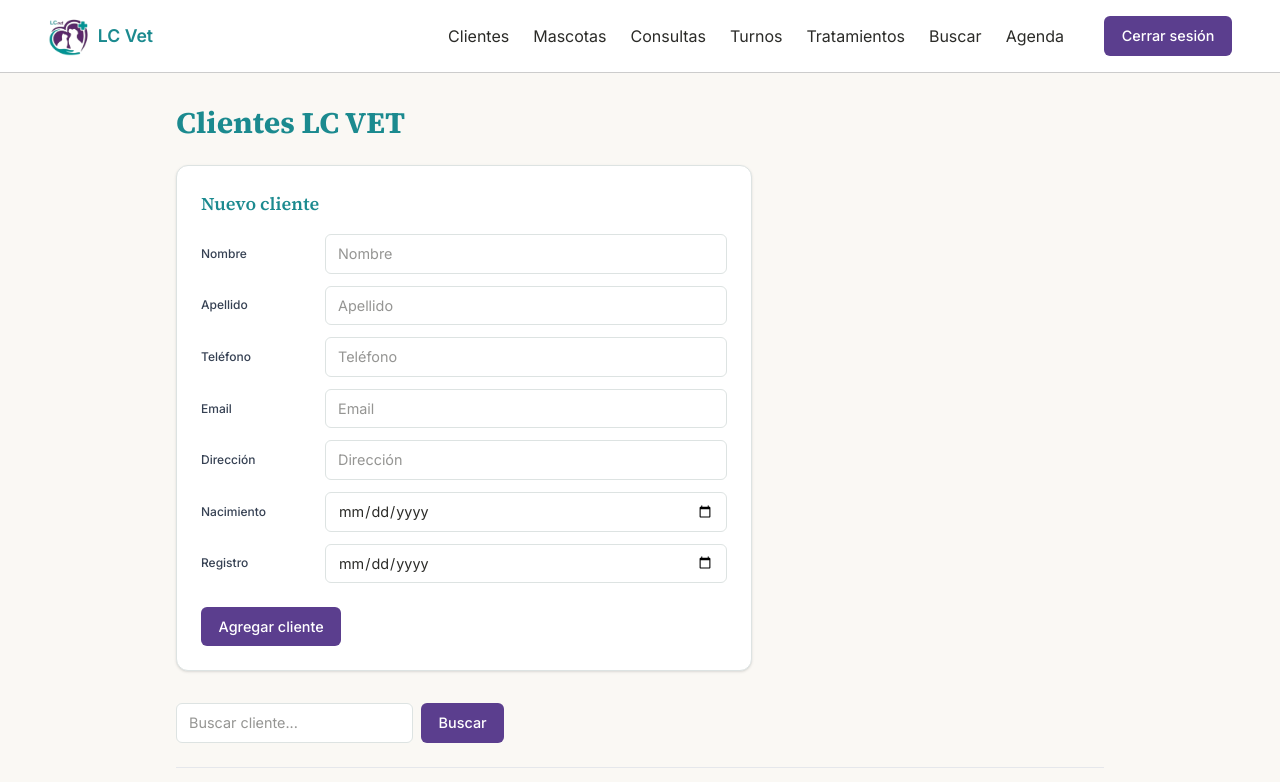
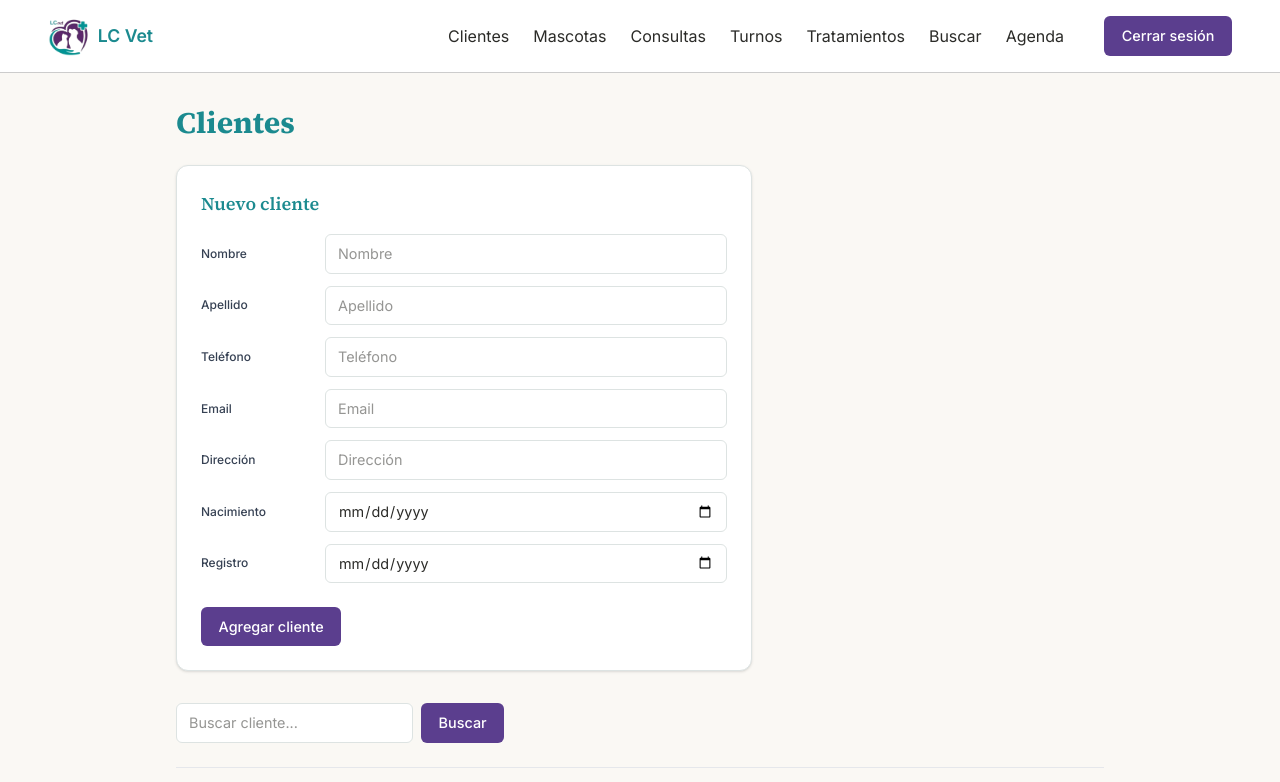
Before and after one commit to lcvetsys-cell/mi-app-veterinaria, a Next.js app: page /clientes in a window 1280 px wide. Shown: the top 782 px of the page. Built offline with nearby package versions, Linux system fonts and the light colour scheme; no server answers; the database is empty.

Commit message:
clientes aviso

```diff
--- a/app/clientes/page.js
+++ b/app/clientes/page.js
@@ -14,6 +14,7 @@ function ClientesContenido() {
   const [fechaReg, setFechaReg] = useState('')
   const [editandoId, setEditandoId] = useState(null)
   const [busqueda, setBusqueda] = useState('')
+  const [notificacion, setNotificacion] = useState('')
   const searchParams = useSearchParams()
 
   async function obtenerClientes() {
@@ -33,6 +34,11 @@ function ClientesContenido() {
       if (cliente) empezarEdicion(cliente)
     }
   }, [searchParams, clientes])
+
+  function mostrarNotificacion(mensaje) {
+    setNotificacion(mensaje)
+    setTimeout(() => setNotificacion(''), 3000)
+  }
 
   function limpiarFormulario() {
     setNombre('')
@@ -75,6 +81,7 @@ function ClientesContenido() {
     if (error) {
       alert('No se pudo guardar: ' + error.message)
     } else {
+      mostrarNotificacion(editandoId ? 'Cliente actualizado' : 'Cliente agregado')
       limpiarFormulario()
       obtenerClientes()
     }
@@ -99,7 +106,19 @@ function ClientesContenido() {
 
   return (
     <div className="px-12 py-8 max-w-5xl mx-auto">
-      <h1 className="text-3xl font-bold mb-6">Clientes LC VET</h1>
+
+      {notificacion && (
+        <div style={{
+          position: 'fixed', top: '1.5rem', right: '1.5rem',
+          background: 'var(--color-teal)', color: 'white',
+          padding: '0.75rem 1.5rem', borderRadius: '10px',
+          fontWeight: '500', zIndex: 9999, boxShadow: '0 4px 12px rgba(0,0,0,0.15)'
+        }}>
+          ✓ {notificacion}
+        </div>
+      )}
+
+      <h1 className="text-3xl font-bold mb-6">Clientes</h1>
 
       <form onSubmit={guardarCliente} className="bg-white border border-[var(--color-line)] rounded-xl p-6 mb-8 shadow-sm max-w-xl">
         <h2 className="text-lg font-semibold mb-4 text-[var(--color-violet)]">
@@ -130,12 +149,7 @@ function ClientesContenido() {
       </form>
 
       <div className="flex gap-2 mb-6">
-        <input
-          placeholder="Buscar cliente..."
-          value={busqueda}
-          onChange={(e) => setBusqueda(e.target.value)}
-          className="max-w-sm"
-        />
+        <input placeholder="Buscar cliente..." value={busqueda} onChange={(e) => setBusqueda(e.target.value)} className="max-w-sm" />
         <button type="button">Buscar</button>
       </div>
 
```
